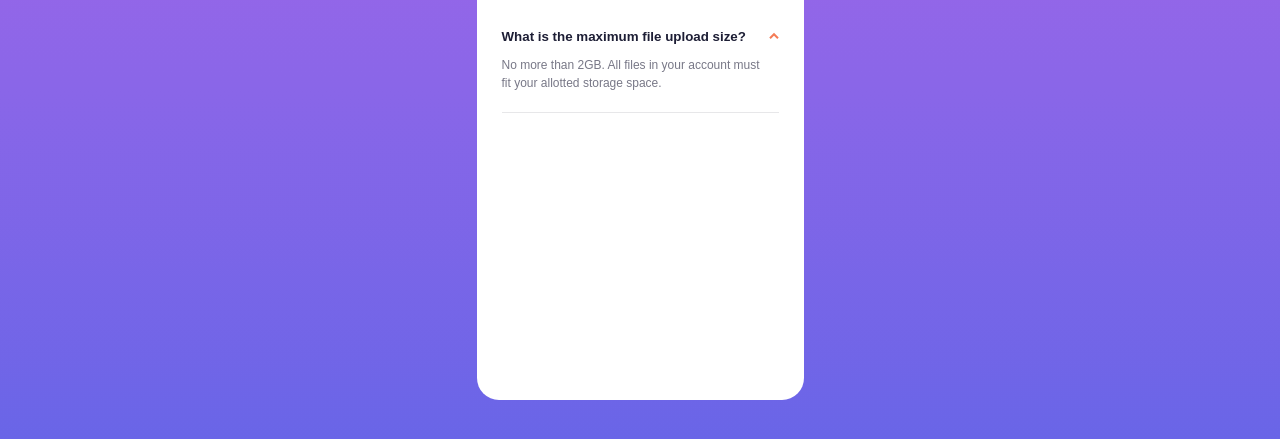
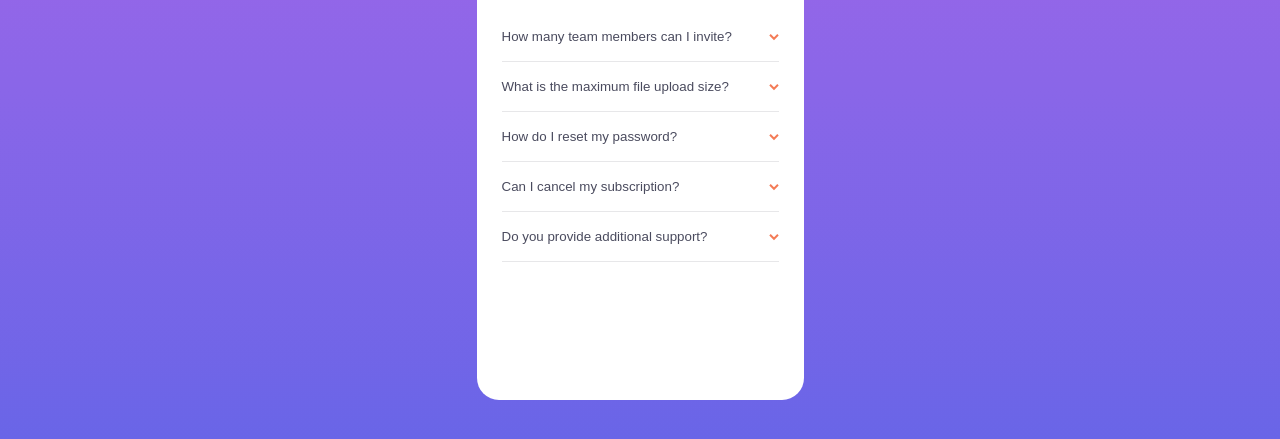
Before and after one commit to rpturbina/faq-accordion-card-main, a plain HTML site: page index.html in a window 1280 px wide. Shown: the part 315-754 px from the top of the page. Drawn offline with Linux system fonts and the light colour scheme.

Commit message:
Add accordion user interactive function

```diff
--- a/index.html
+++ b/index.html
@@ -24,10 +24,24 @@
           />
         </div>
         <h1 class="card__heading">FAQ</h1>
-        <ul class="accordion">
-          <li>
+        <section class="accordion">
           <h2>
-              <button type="button" class="accordion__button">
+            <button
+              type="button"
+              class="accordion__button accordion__button--collapsed"
+            >
+              How many team members can I invite?
+            </button>
+          </h2>
+          <p class="accordion__body">
+            You can invite up to 2 additional users on the Free plan. There is
+            no limit on team members for the Premium plan.
+          </p>
+          <h2>
+            <button
+              type="button"
+              class="accordion__button accordion__button--collapsed"
+            >
               What is the maximum file upload size?
             </button>
           </h2>
@@ -35,25 +49,51 @@
             No more than 2GB. All files in your account must fit your allotted
             storage space.
           </p>
-          </li>
-        </ul>
+          <h2>
+            <button
+              type="button"
+              class="accordion__button accordion__button--collapsed"
+            >
+              How do I reset my password?
+            </button>
+          </h2>
+          <p class="accordion__body">
+            Click “Forgot password” from the login page or “Change password”
+            from your profile page. A reset link will be emailed to you.
+          </p>
+          <h2>
+            <button
+              type="button"
+              class="accordion__button accordion__button--collapsed"
+            >
+              Can I cancel my subscription?
+            </button>
+          </h2>
+          <p class="accordion__body">
+            Yes! Send us a message and we’ll process your request no questions
+            asked.
+          </p>
+          <h2>
+            <button
+              type="button"
+              class="accordion__button accordion__button--collapsed"
+            >
+              Do you provide additional support?
+            </button>
+          </h2>
+          <p class="accordion__body">
+            Chat and email support is available 24/7. Phone lines are open
+            during normal business hours.
+          </p>
+        </section>
       </div>
     </main>
-    <!-- How many team members can I invite?
-      You can invite up to 2 additional users on the Free plan. There is
-              no limit on team members for the Premium plan.
-      What is the maximum file upload size?  How do I reset my password?
-    Click “Forgot password” from the login page or “Change password” from your
-    profile page. A reset link will be emailed to you. Can I cancel my
-    subscription? Yes! Send us a message and we’ll process your request no
-    questions asked. Do you provide additional support? Chat and email support
-    is available 24/7. Phone lines are open during normal business hours. -->
-
     <footer class="footer">
       Challenge by
       <a href="https://www.frontendmentor.io?ref=challenge" target="_blank"
         >Frontend Mentor</a
       >. Coded by <a href="#">Your Name Here</a>.
     </footer>
+    <script src="src/main.js"></script>
   </body>
 </html>
--- a/scss/main.scss
+++ b/scss/main.scss
@@ -1,5 +1,6 @@
 @import "modules/variables";
 @import "modules/global";
+@import "modules/transition";
 
 .main {
   display: flex;
@@ -50,22 +51,32 @@
 .accordion {
   &__button {
     display: flex;
-    padding: 17px 0 12px;
-    position: relative;
+    align-items: center;
+    padding: 17px 0;
     width: 100%;
     text-align: left;
+    background-color: #fff;
     color: $very-dark-grayish-blue;
+    @include transition(
+      $duration,
+      $timing-function,
+      padding-bottom,
+      font-weight,
+      color
+    );
 
     &::after {
       content: url("../images/icon-arrow-down.svg");
       margin-left: auto;
+      @include transition($duration, $timing-function, transform);
     }
 
     &:hover {
       color: $soft-red;
     }
 
-    &:not(.collapsed) {
+    &:not(.accordion__button--collapsed) {
+      padding-bottom: 12px;
       font-weight: $bold-font-weight;
       color: $very-dark-desaturated-blue;
 
@@ -76,12 +87,26 @@
   }
 
   &__body {
-    padding-bottom: 20px;
+    max-height: 0;
     padding-right: 16px;
+    overflow: hidden;
+    color: transparent;
     font-size: 12px;
     line-height: 18px;
-    color: $dark-grayish-blue;
     border-bottom: 1px solid $light-grayish-blue;
+    @include transition(
+      $duration,
+      $timing-function,
+      max-height,
+      padding-bottom,
+      color
+    );
+
+    &--show {
+      max-height: 100px;
+      padding-bottom: 20px;
+      color: $dark-grayish-blue;
+    }
   }
 }
 
--- /dev/null
+++ b/scss/modules/_transition.scss
@@ -0,0 +1,8 @@
+$duration: 0.3s;
+$timing-function: ease;
+
+@mixin transition($duration, $timing-function, $property...) {
+  transition-property: $property;
+  transition-duration: $duration;
+  transition-timing-function: $timing-function;
+}
--- /dev/null
+++ b/src/main.js
@@ -0,0 +1,13 @@
+const accordionButtons = document.querySelectorAll(".accordion__button");
+console.log(accordionButtons);
+
+accordionButtons.forEach((accordionButton) => {
+  accordionButton.addEventListener("click", (event) => {
+    console.log(event.target);
+    const target = event.target;
+    const accordionBody = target.parentElement.nextElementSibling;
+
+    target.classList.toggle("accordion__button--collapsed")
+    accordionBody.classList.toggle("accordion__body--show");
+  });
+});
```
Also changed, not shown: css/main.css, 1 other file. Lines whose indentation alone changed are shown as unchanged.
